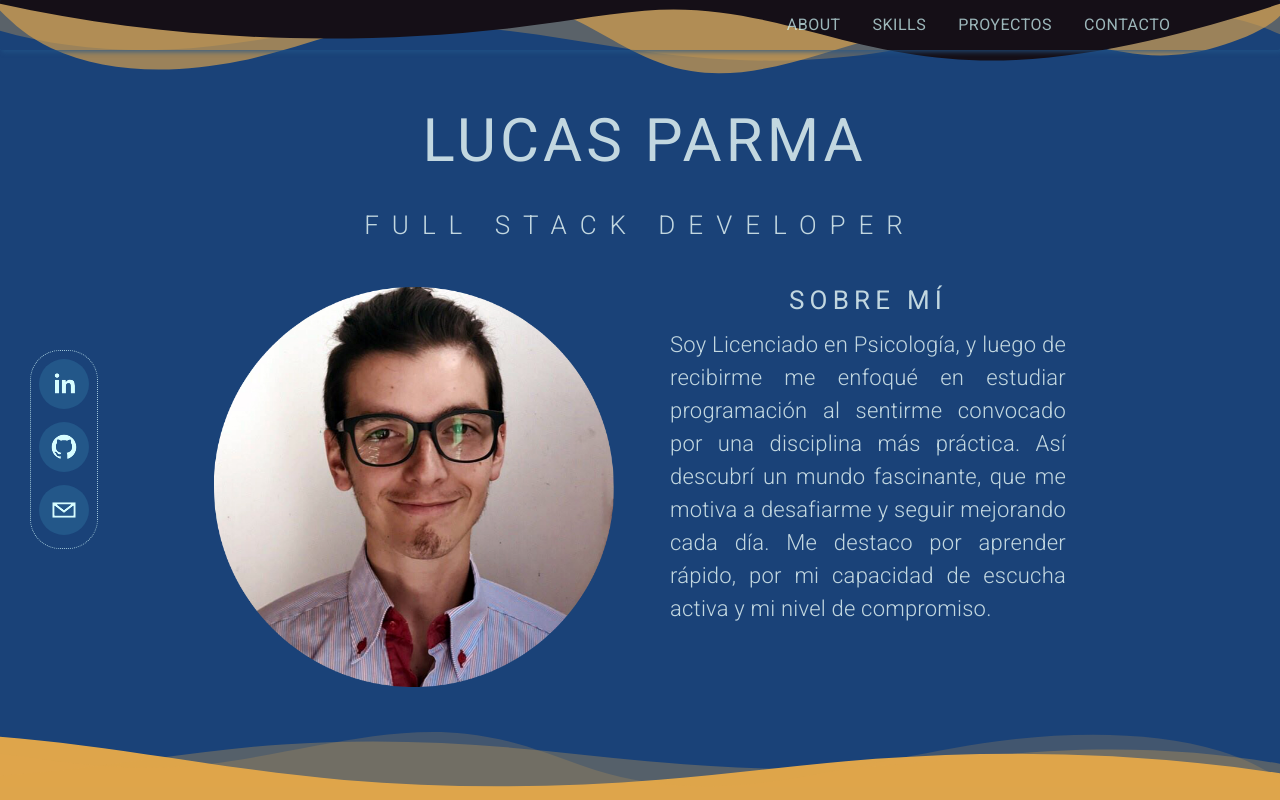
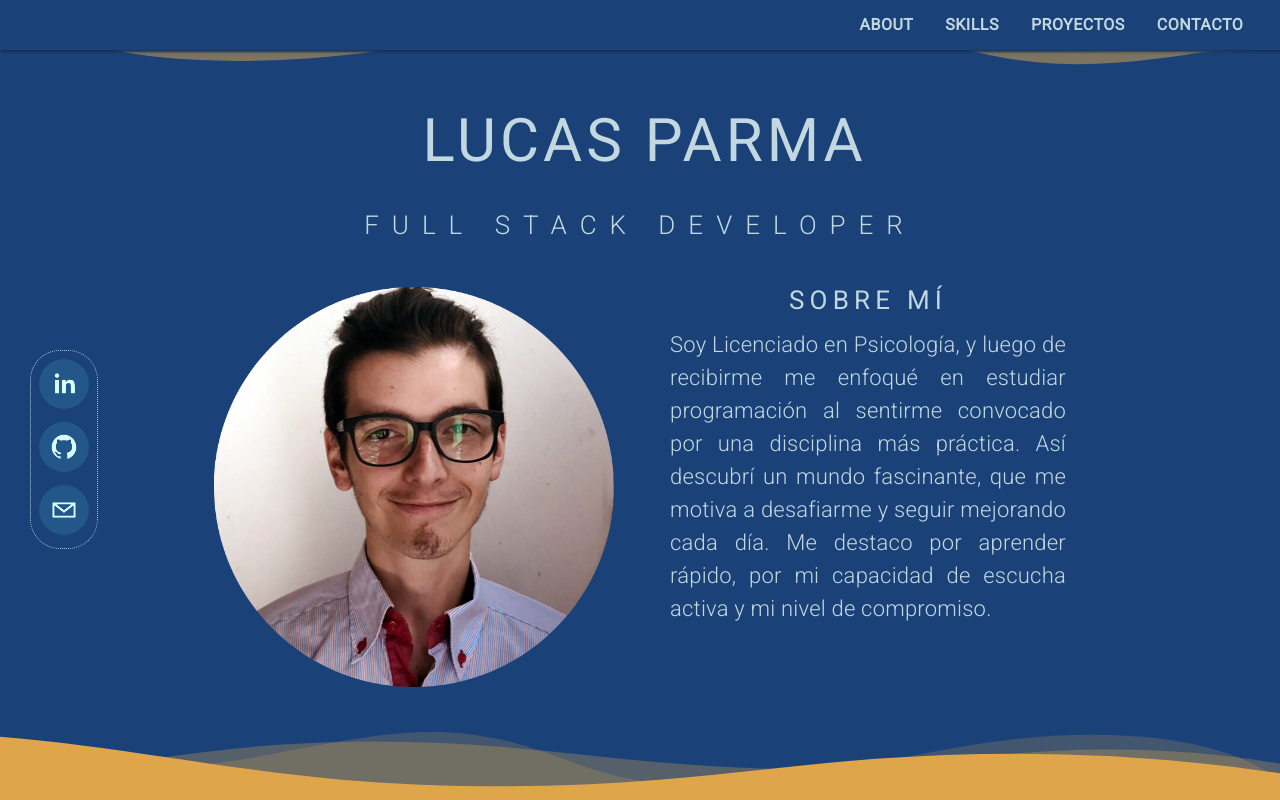
Before and after one commit to parmaps/lucasparma, a Next.js app: page / in a window 1280 px wide. Shown: the top 800 px of the page. Built offline with nearby package versions, Linux system fonts and the light colour scheme.

Commit message:
navbar style

```diff
--- a/components/Navbar/Navbar.module.scss
+++ b/components/Navbar/Navbar.module.scss
@@ -4,11 +4,12 @@ $dark-color: rgba(21, 15, 24, 0.95);
 $light-color: rgba(214, 253, 255, 0.7);
 $light-color-hover: rgba(214, 253, 255, 0.8);
 
+
 .navbar {
-    color: $light-color;
-    background-color: transparent;
-    border-radius: 2px;
-    box-shadow: 2px 1px 5px 1px $shadow-color;
+    color: $sections-grad-color;
+    font-weight: 900;
+    background-color: $background-color;
+    box-shadow: 2px 1px 2.5px 1px $background-color-dark;
     letter-spacing: 0.5px;
     position: relative;
     top: 0;
@@ -25,11 +26,7 @@ $light-color-hover: rgba(214, 253, 255, 0.8);
     text-transform: uppercase;
     position: relative;
     float: right;
-    right: 22.5%;
-
-    @media (min-width: 1600px) {
-        right: 50%;
-    }
+    right: 5%;
 
     li {
         margin: 0 1rem;
@@ -37,7 +34,7 @@ $light-color-hover: rgba(214, 253, 255, 0.8);
         font-size: small;
 
         a {
-            font-weight: 400;
+            font-weight: 900;
             transition: all 0.3s ease-in-out;
 
             &:hover {
@@ -57,11 +54,11 @@ $light-color-hover: rgba(214, 253, 255, 0.8);
     border: none;
     position: relative;
     margin-top: 5px;
-    top: 2.5px;
+    top: 0px;
     display: flex;
     justify-content: center;
     align-items: center;
-    background-color: #235789;
+    background-color: $background-color;
     margin: 5px;
     cursor: pointer;
 
@@ -102,7 +99,7 @@ $light-color-hover: rgba(214, 253, 255, 0.8);
 .hover {
     &:hover {
         color: $light-color-hover;
-        background-color: red;
+        // background-color: red;
     }
 }
 
--- a/components/Navbar/Navbar.tsx
+++ b/components/Navbar/Navbar.tsx
@@ -11,7 +11,7 @@ const Navbar = (props: Props) => {
       as="nav"
       align="center"
       justify="space-between"
-      maxH="50px"
+      maxH="55px"
       className={styles.navbar}>
       <p/>
       <NavLinks />
--- a/pages/index.tsx
+++ b/pages/index.tsx
@@ -18,6 +18,7 @@ import Name from "../components/Hero/Name";
 import Profession from "../components/Hero/Profession";
 import SocialIcons from "../components/Navbar/SocialIcons";
 import WavesBottom from "../components/Curves/WavesBottom";
+import WavesTop from "../components/Curves/WavesTop";
 
 const Home: NextPage = () => {
   return (
@@ -36,16 +37,16 @@ const Home: NextPage = () => {
           preserveAspectRatio="none">
           <path
             d="M0,0V46.29c47.79,22.2,103.59,32.17,158,28,70.36-5.37,136.33-33.31,206.8-37.5C438.64,32.43,512.34,53.67,583,72.05c69.27,18,138.3,24.88,209.4,13.08,36.15-6,69.85-17.84,104.45-29.34C989.49,25,1113-14.29,1200,52.47V0Z"
-            opacity=".33"
+            opacity=".25"
             className={styles.shape_fill}></path>
           <path
             d="M0,0V15.81C13,36.92,27.64,56.86,47.69,72.05,99.41,111.27,165,111,224.58,91.58c31.15-10.15,60.09-26.07,89.67-39.8,40.92-19,84.73-46,130.83-49.67,36.26-2.85,70.9,9.42,98.6,31.56,31.77,25.39,62.32,62,103.63,73,40.44,10.79,81.35-6.69,119.13-24.28s75.16-39,116.92-43.05c59.73-5.85,113.28,22.88,168.9,38.84,30.2,8.66,59,6.17,87.09-7.5,22.43-10.89,48-26.93,60.65-49.24V0Z"
-            opacity=".66"
+            opacity=".5"
             className={styles.shape_fill}></path>
           <path
-            opacity="1"
+            opacity="0.75"
             d="M0,0V5.63C149.93,59,314.09,71.32,475.83,42.57c43-7.64,84.23-20.12,127.61-26.46,59-8.63,112.48,12.24,165.56,35.4C827.93,77.22,886,95.24,951.2,90c86.53-7,172.46-45.71,248.8-84.81V0Z"
-            className={styles.shape_fill_dark}></path>
+            className={styles.shape_fill}></path>
         </svg>
       </div>
 
--- a/styles/Home.module.scss
+++ b/styles/Home.module.scss
@@ -49,12 +49,12 @@
 .wave svg {
   position: relative;
   display: block;
-  width: calc(100% + 1.3px);
-  height: 80px;
+  width: calc(150% + 1.3px);
+  height: 70px;
 
   @media (max-width: 600px) {
-    width: calc(150% + 103px);
-    height: 70px;
+    width: calc(155% + 120px);
+    height: 50px;
   }
 
 }
--- a/styles/colors.module.scss
+++ b/styles/colors.module.scss
@@ -1,8 +1,10 @@
 $dark-color: rgb(21, 15, 22.5);
 $white-color: rgba(227, 230, 219, 1);
-$light-color: rgba(214, 253, 255, 1);
-$orange2: #ff9600;
+$light-color: #d6fdff;
+$light-color-text: #EBFEFF;
 $orange: #DEA54B;
+$orange-light: #543712;
+
 
 $text-color: rgba(0, 168, 232, 0.6);
 $text-color-green: rgb(220, 255, 121);
```
